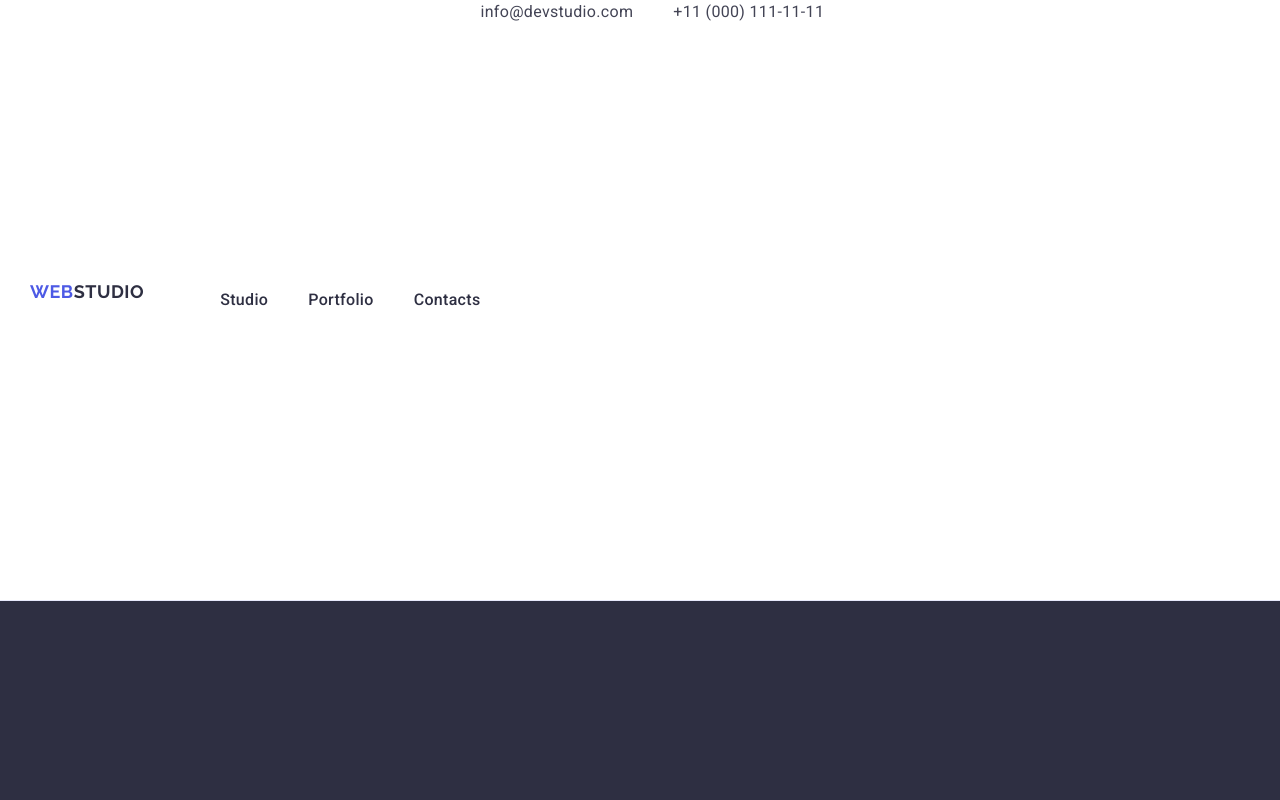
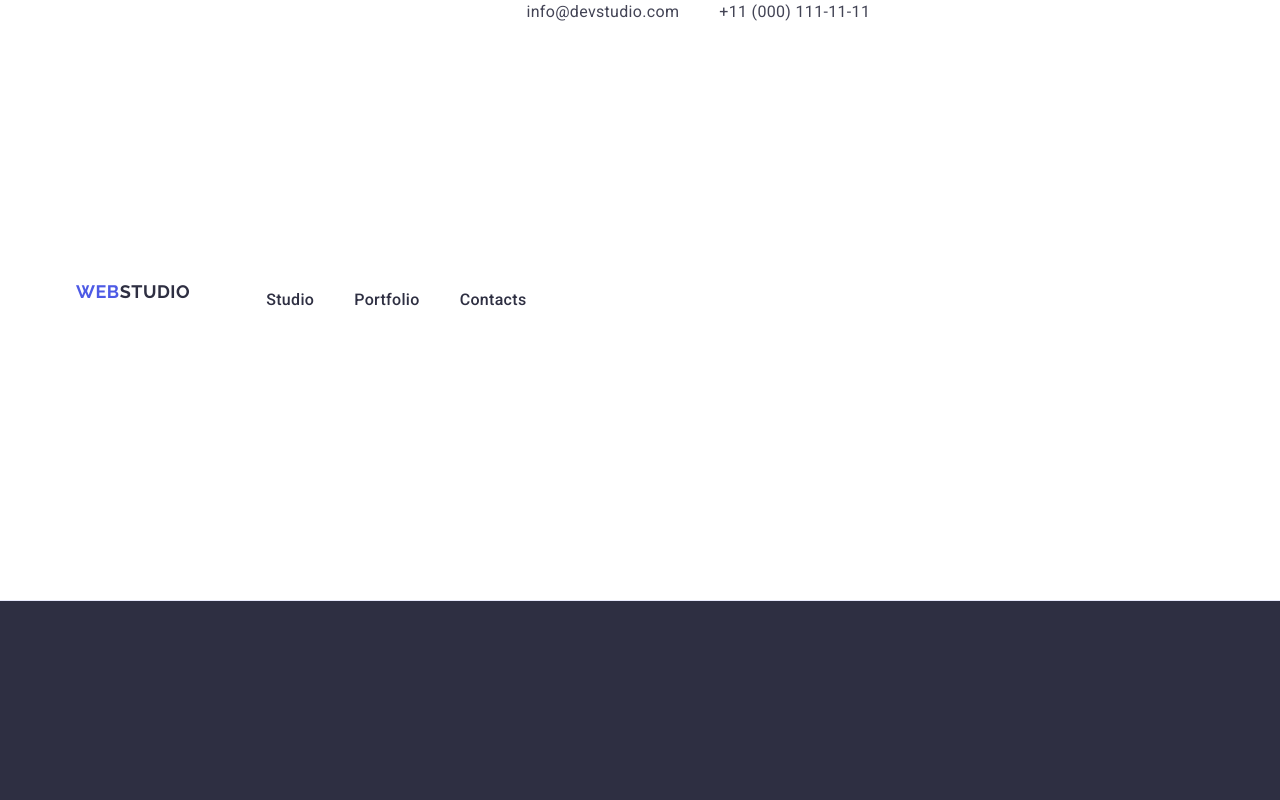
Before and after one commit to ACF136AAV/goit-markup-hw-03, a plain HTML site: page index.html in a window 1280 px wide. Shown: the top 800 px of the page. Drawn offline with nearby package versions, Linux system fonts and the light colour scheme.

Commit message:
Update style.css

```diff
--- a/css/style.css
+++ b/css/style.css
@@ -165,11 +165,10 @@ a{
     height: 600px;
     padding-left: 0;
     padding-right: 0;
-    margin-left: 0;
-    margin-right: 0;
     display: flex;
     padding: 0 15px;
     width: 1158px;
+    margin: 0 auto
 }
 .explanation{
     padding: 120px 0;
```
